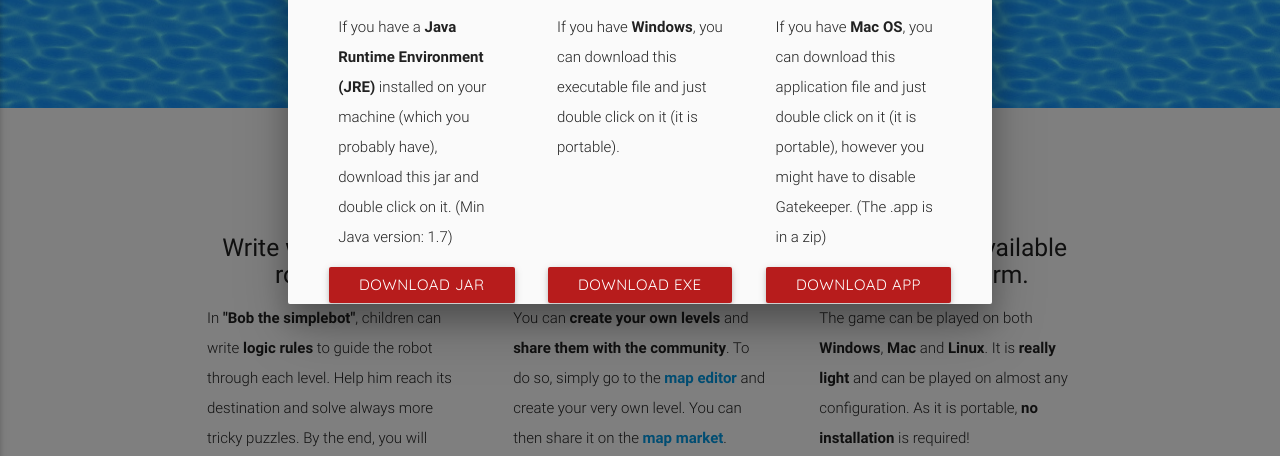
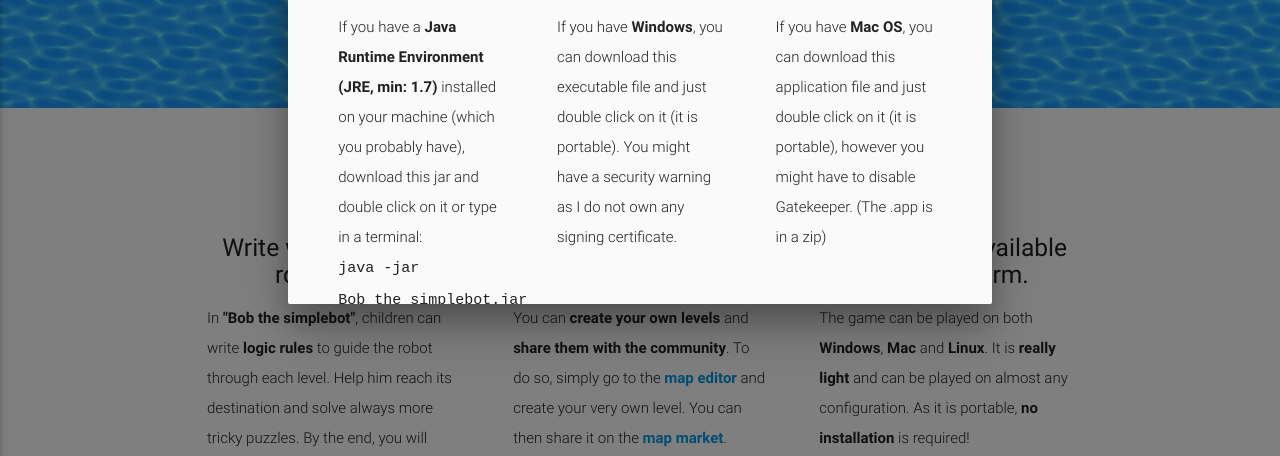
Before and after one commit to bobthesimplebot/bobthesimplebot, a plain HTML site: page index.html in a window 1280 px wide. Both pictures are taken after a click on the link "DOWNLOAD". Shown: the part 336-792 px from the top of the page. Drawn offline with nearby package versions, Linux system fonts and the light colour scheme.

Commit message:
Update index

```diff
--- a/index.html
+++ b/index.html
@@ -186,7 +186,7 @@
              <h2 class="center brown-text"><img src="img/java.png" /></h2>
              <h5 class="center">All platform</h5>
 
-             <p class="light">If you have a <b>Java Runtime Environment (JRE)</b> installed on your machine (which you probably have), download this jar and double click on it. (Min Java version: 1.7)</p>
+             <p class="light">If you have a <b>Java Runtime Environment (JRE, min: 1.7)</b> installed on your machine (which you probably have), download this jar and double click on it or type in a terminal: <br /><code>java -jar Bob_the_simplebot.jar</code></p>
            </div>
          </div>
 
@@ -195,7 +195,7 @@
              <h2 class="center brown-text"><img src="img/windows.png" /></h2>
              <h5 class="center">Windows</h5>
 
-             <p class="light">If you have <b>Windows</b>, you can download this executable file and just double click on it (it is portable).</p>
+             <p class="light">If you have <b>Windows</b>, you can download this executable file and just double click on it (it is portable). You might have a security warning as I do not own any signing certificate.</p>
            </div>
          </div>
 
```
